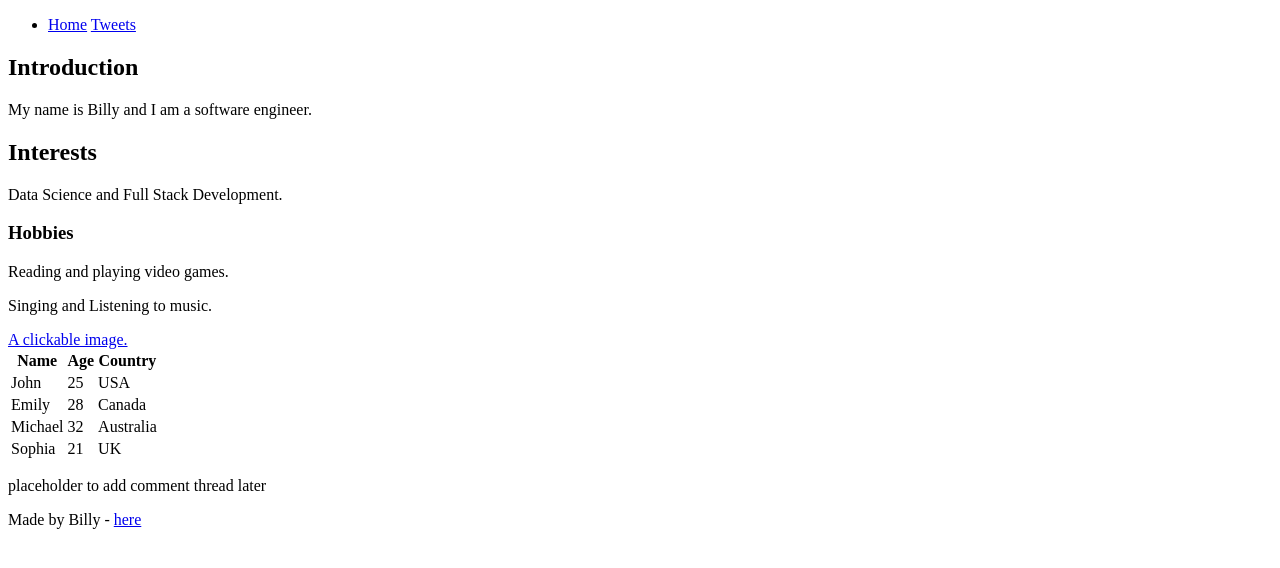
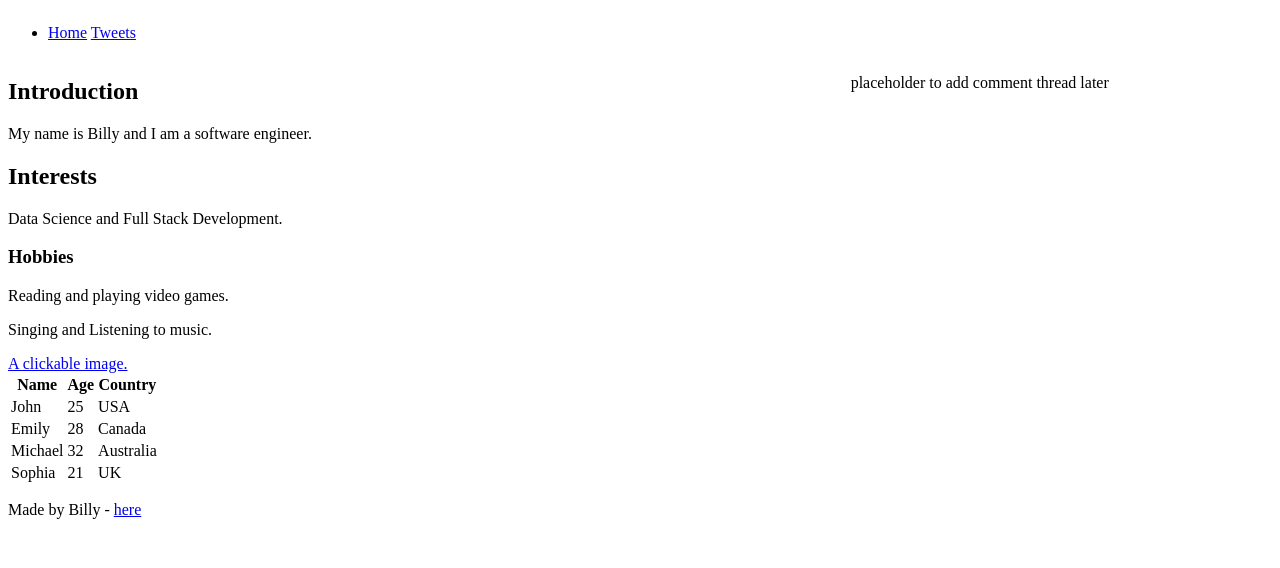
Before and after one commit to Tech-it-with-Billy/alx_html_css, a plain HTML site: page css_basic/index.html in a window 1280 px wide. Drawn offline with Linux system fonts and the light colour scheme.

Commit message:
update style.css file

```diff
--- a/css_basic/styles.css
+++ b/css_basic/styles.css
@@ -0,0 +1,19 @@
+body {
+    display: flex;
+    flex-direction: column;
+}
+
+main {
+    display: flex;
+    flex-direction: row;
+    flex: auto;
+}
+
+article {
+    flex: 2;
+    overflow-y: auto;
+}
+aside {
+    flex: 1;
+    overflow-y: auto;
+}
```
Also changed, not shown: css_basic/index.html (+1 -0 lines).
